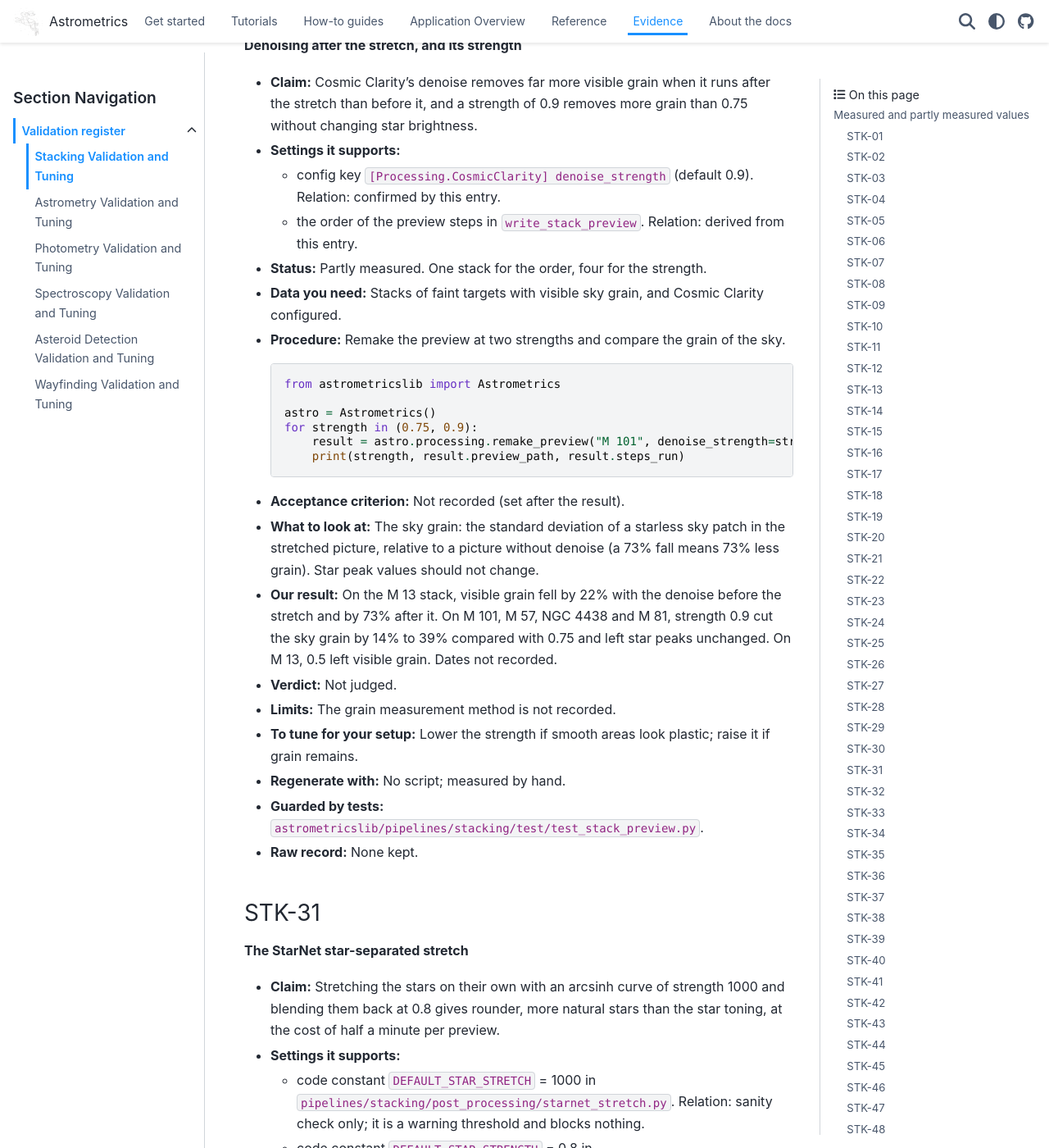
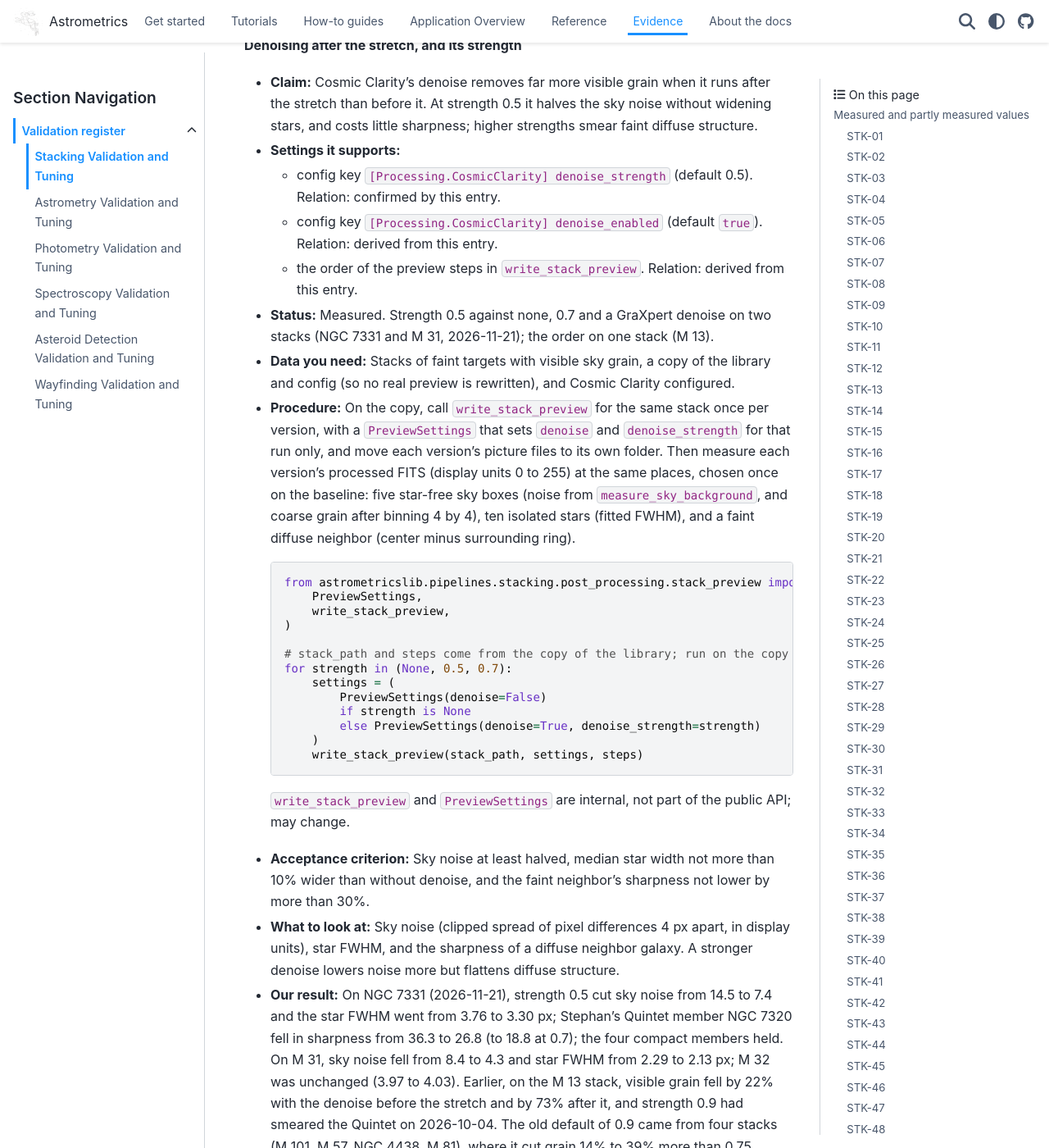
Before and after one commit to m1chae2/astrometrics, a Sphinx documentation site: the page built from documentation/library_design/validation/stacking.md, in a window 1280 px wide and 1400 px high, scrolled down 49408 px. Shown: the whole window at 82% size. Built offline with Sphinx 7.4.7 and the PyData theme 0.15.4, drawn with Linux system fonts in a browser that asks for light colours; pages that are not in the unit, such as notebooks, are missing from menus; some of the changed text lies outside the part shown.

Commit message:
new: denoise stack previews with Cosmic Clarity at 0.5 by default (#199)
Co-Authored-By: Claude Opus 5.5 <noreply@anthropic.com>

````diff
--- a/documentation/library_design/validation/stacking.md
+++ b/documentation/library_design/validation/stacking.md
@@ -1093,31 +1093,40 @@ Every Python example assumes the library is installed and configured with your o
 
 **Denoising after the stretch, and its strength**
 
-- **Claim:** Cosmic Clarity's denoise removes far more visible grain when it runs after the stretch than before it, and a strength of 0.9 removes more grain than 0.75 without changing star brightness.
-- **Settings it supports:**
-  - config key `[Processing.CosmicClarity] denoise_strength` (default 0.9). Relation: confirmed by this entry. <!-- impl: astrometricslib.foundation.config.AppConfiguration.get_cosmic_clarity_denoise_strength -->
+- **Claim:** Cosmic Clarity's denoise removes far more visible grain when it runs after the stretch than before it. At strength 0.5 it halves the sky noise without widening stars, and costs little sharpness; higher strengths smear faint diffuse structure.
+- **Settings it supports:**
+  - config key `[Processing.CosmicClarity] denoise_strength` (default 0.5). Relation: confirmed by this entry. <!-- impl: astrometricslib.foundation.config.AppConfiguration.get_cosmic_clarity_denoise_strength -->
+  - config key `[Processing.CosmicClarity] denoise_enabled` (default `true`). Relation: derived from this entry. <!-- impl: astrometricslib.foundation.config.AppConfiguration.get_cosmic_clarity_denoise_enabled -->
   - the order of the preview steps in `write_stack_preview`. Relation: derived from this entry. <!-- impl: astrometricslib.pipelines.stacking.post_processing.stack_preview.write_stack_preview -->
-- **Status:** Partly measured. One stack for the order, four for the strength.
-- **Data you need:** Stacks of faint targets with visible sky grain, and Cosmic Clarity configured.
-- **Procedure:** Remake the preview at two strengths and compare the grain of the sky.
-
-  ```python
-  from astrometricslib import Astrometrics
-
-  astro = Astrometrics()
-  for strength in (0.75, 0.9):
-      result = astro.processing.remake_preview("M 101", denoise_strength=strength)
-      print(strength, result.preview_path, result.steps_run)
-  ```
-
-- **Acceptance criterion:** Not recorded (set after the result).
-- **What to look at:** The sky grain: the standard deviation of a starless sky patch in the stretched picture, relative to a picture without denoise (a 73% fall means 73% less grain). Star peak values should not change.
-- **Our result:** On the M 13 stack, visible grain fell by 22% with the denoise before the stretch and by 73% after it. On M 101, M 57, NGC 4438 and M 81, strength 0.9 cut the sky grain by 14% to 39% compared with 0.75 and left star peaks unchanged. On M 13, 0.5 left visible grain. Dates not recorded.
-- **Verdict:** Not judged.
-- **Limits:** The grain measurement method is not recorded.
-- **To tune for your setup:** Lower the strength if smooth areas look plastic; raise it if grain remains.
-- **Regenerate with:** No script; measured by hand.
-- **Guarded by tests:** `astrometricslib/pipelines/stacking/test/test_stack_preview.py`.
+- **Status:** Measured. Strength 0.5 against none, 0.7 and a GraXpert denoise on two stacks (NGC 7331 and M 31, 2026-11-21); the order on one stack (M 13).
+- **Data you need:** Stacks of faint targets with visible sky grain, a copy of the library and config (so no real preview is rewritten), and Cosmic Clarity configured.
+- **Procedure:** On the copy, call `write_stack_preview` for the same stack once per version, with a `PreviewSettings` that sets `denoise` and `denoise_strength` for that run only, and move each version's picture files to its own folder. Then measure each version's processed FITS (display units 0 to 255) at the same places, chosen once on the baseline: five star-free sky boxes (noise from `measure_sky_background`, and coarse grain after binning 4 by 4), ten isolated stars (fitted FWHM), and a faint diffuse neighbor (center minus surrounding ring).
+
+  ```python
+  from astrometricslib.pipelines.stacking.post_processing.stack_preview import (
+      PreviewSettings,
+      write_stack_preview,
+  )
+
+  # stack_path and steps come from the copy of the library; run on the copy only.
+  for strength in (None, 0.5, 0.7):
+      settings = (
+          PreviewSettings(denoise=False)
+          if strength is None
+          else PreviewSettings(denoise=True, denoise_strength=strength)
+      )
+      write_stack_preview(stack_path, settings, steps)
+  ```
+
+  `write_stack_preview` and `PreviewSettings` are internal, not part of the public API; may change. <!-- impl: astrometricslib.pipelines.stacking.post_processing.stack_preview.write_stack_preview -->
+- **Acceptance criterion:** Sky noise at least halved, median star width not more than 10% wider than without denoise, and the faint neighbor's sharpness not lower by more than 30%.
+- **What to look at:** Sky noise (clipped spread of pixel differences 4 px apart, in display units), star FWHM, and the sharpness of a diffuse neighbor galaxy. A stronger denoise lowers noise more but flattens diffuse structure.
+- **Our result:** On NGC 7331 (2026-11-21), strength 0.5 cut sky noise from 14.5 to 7.4 and the star FWHM went from 3.76 to 3.30 px; Stephan's Quintet member NGC 7320 fell in sharpness from 36.3 to 26.8 (to 18.8 at 0.7); the four compact members held. On M 31, sky noise fell from 8.4 to 4.3 and star FWHM from 2.29 to 2.13 px; M 32 was unchanged (3.97 to 4.03). Earlier, on the M 13 stack, visible grain fell by 22% with the denoise before the stretch and by 73% after it, and strength 0.9 had smeared the Quintet on 2026-10-04. The old default of 0.9 came from four stacks (M 101, M 57, NGC 4438, M 81), where it cut grain 14% to 39% more than 0.75.
+- **Verdict:** Pass. The default is 0.5 (chosen by the user on 2026-11-21).
+- **Limits:** Two targets measured; one camera (ZWO ASI 533MM Pro); the 0.7 result on M 31 was not compared by eye. GraXpert denoise (after the stretch, or before it on linear data) was also tried and gave less noise reduction at about three times the run time.
+- **To tune for your setup:** Lower the strength if smooth areas look plastic or a faint galaxy looks smeared; raise it if grain remains.
+- **Regenerate with:** The library calls above on a copy; the measurement scripts were scratch and are not kept.
+- **Guarded by tests:** `astrometricslib/pipelines/stacking/test/test_stack_preview.py` and `astrometricslib/foundation/test/test_config_loader.py`.
 - **Raw record:** None kept.
 
 ### STK-31
````
Also changed, not shown: astrometricslib/pipelines/stacking/README.md, 5 other files.
